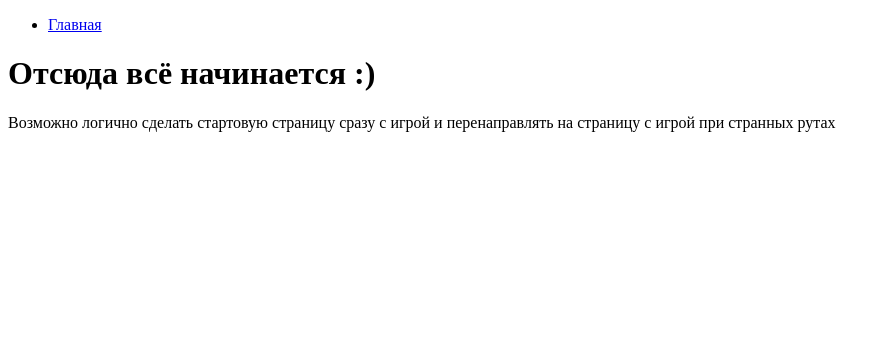
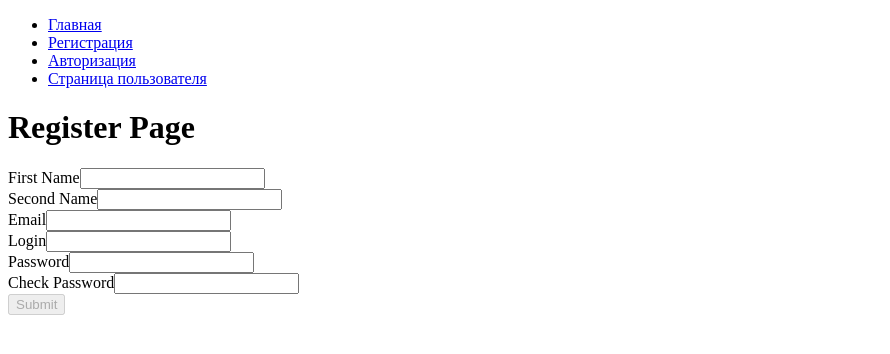
Before and after one commit to 08-salerno/game, a React app: page /register in a window 1280 px wide. Shown: the top 354 px of the page, without its empty margins (0-890 px from the left). Built offline with nearby package versions, Linux system fonts and the light colour scheme.

Commit message:
basic forms with validation for all 3 pages

```diff
--- a/src/App.tsx
+++ b/src/App.tsx
@@ -6,6 +6,9 @@ import {
   Link,
   RouteProps,
 } from 'react-router-dom';
+import Register from './pages/Register/Register';
+import Auth from './pages/Auth/Auth';
+import Profile from './pages/Profile/Profile';
 
 type AppRoute = {
   title: string;
@@ -16,7 +19,23 @@ type AppRoute = {
 /**
  * Добавляй руты сюда, а не в разметку
  */
-const routes: AppRoute[] = [];
+const routes: AppRoute[] = [
+  {
+    title: 'Регистрация',
+    link: '/register',
+    component: Register,
+  },
+  {
+    title: 'Авторизация',
+    link: '/auth',
+    component: Auth,
+  },
+  {
+    title: 'Страница пользователя',
+    link: '/profile',
+    component: Profile,
+  },
+];
 
 const App: React.FC = () => (
   <Router>
--- /dev/null
+++ b/src/components/components/FormField.tsx
@@ -0,0 +1,27 @@
+/* eslint-disable react/require-default-props */
+import React from 'react';
+import { ErrorMessage, Field } from 'formik';
+
+interface FormikFieldProps {
+  name: string;
+  label: string;
+  type?: string;
+}
+
+const FormField: React.FC<FormikFieldProps> = ({
+  name, label, type = 'text',
+}) => (
+    <div>
+    <label htmlFor="firstName">{label}</label>
+      <Field
+        label={label}
+        name={name}
+        type={type}
+        autoComplete="off"
+        helperText={<ErrorMessage name={name} />}
+      />
+      <ErrorMessage component="div" name={name} />
+    </div>
+);
+
+export default FormField;
--- /dev/null
+++ b/src/pages/Auth/Auth.tsx
@@ -0,0 +1,49 @@
+import * as React from 'react';
+import { Formik, Form } from 'formik';
+import * as Yup from 'yup';
+import FormFiled from '../../components/components/FormField';
+
+ interface MyFormValues {
+   email: string;
+   password: string;
+ }
+
+const SignUpSchema = Yup.object().shape({
+  email: Yup.string()
+    .email('Email is invalid')
+    .required('Required'),
+  password: Yup.string()
+    .min(6, 'Password must contain at least 6 symbols')
+    .required('Required'),
+});
+
+export const Auth: React.FC<{}> = () => {
+  const initialValues: MyFormValues = {
+    email: '',
+    password: '',
+  };
+  const handleSubmit = (values: MyFormValues): void => {
+    // eslint-disable-next-line no-console
+    console.log({ values });
+  };
+  return (
+     <div>
+       <h1>Auth Page</h1>
+       <Formik
+         initialValues={initialValues}
+         onSubmit={(handleSubmit)}
+         validationSchema={SignUpSchema}
+       >
+       {({ dirty, isValid }): React.ReactElement => (
+          <Form>
+            <FormFiled name="email" label="Email" type="email" />
+            <FormFiled name="password" label="Password" type="password" />
+            <button type="submit" disabled={!dirty || !isValid}>Submit</button>
+          </Form>
+       )}
+       </Formik>
+     </div>
+  );
+};
+
+export default Auth;
--- /dev/null
+++ b/src/pages/Profile/Profile.tsx
@@ -0,0 +1,76 @@
+import * as React from 'react';
+import { Formik, Form } from 'formik';
+import * as Yup from 'yup';
+import FormFiled from '../../components/components/FormField';
+
+ interface MyFormValues {
+   firstName: string;
+   secondName: string;
+   email: string;
+   login: string;
+   password: string;
+   checkPassword: string;
+ }
+
+const SignUpSchema = Yup.object().shape({
+  firstName: Yup.string()
+    .min(2, 'Name is too short')
+    .max(30, 'Name is too long')
+    .required('Required'),
+  secondName: Yup.string()
+    .min(2, 'Surname is too short')
+    .max(30, 'Surname is too long')
+    .required('Required'),
+  email: Yup.string()
+    .email('Email is invalid')
+    .required('Required'),
+  login: Yup.string()
+    .min(2, 'Login is too short')
+    .max(30, 'Login is too long')
+    .required('Required'),
+  password: Yup.string()
+    .min(6, 'Password must contain at least 6 symbols')
+    .required('Required'),
+  checkPassword: Yup.string()
+    .oneOf([Yup.ref('password'), null], 'Passwords should match')
+    .required('Required'),
+});
+
+export const Profile: React.FC<{}> = () => {
+  const initialValues: MyFormValues = {
+    firstName: '',
+    secondName: '',
+    email: '',
+    login: '',
+    password: '',
+    checkPassword: '',
+  };
+  const handleSubmit = (values: MyFormValues): void => {
+    // eslint-disable-next-line no-console
+    console.log({ values });
+  };
+  return (
+     <div>
+       <h1>Profile Page</h1>
+       <Formik
+         initialValues={initialValues}
+         onSubmit={(handleSubmit)}
+         validationSchema={SignUpSchema}
+       >
+       {({ dirty, isValid }): React.ReactElement => (
+          <Form>
+            <FormFiled name="firstName" label="First Name" />
+            <FormFiled name="secondName" label="Second Name" />
+            <FormFiled name="email" label="Email" type="email" />
+            <FormFiled name="login" label="Login" />
+            <FormFiled name="password" label="Password" type="password" />
+            <FormFiled name="checkPassword" label="Check Password" type="password" />
+            <button type="submit" disabled={!dirty || !isValid}>Submit</button>
+          </Form>
+       )}
+       </Formik>
+     </div>
+  );
+};
+
+export default Profile;
--- /dev/null
+++ b/src/pages/Register/Register.tsx
@@ -0,0 +1,76 @@
+import * as React from 'react';
+import { Formik, Form } from 'formik';
+import * as Yup from 'yup';
+import FormFiled from '../../components/components/FormField';
+
+ interface MyFormValues {
+   firstName: string;
+   secondName: string;
+   email: string;
+   login: string;
+   password: string;
+   checkPassword: string;
+ }
+
+const SignUpSchema = Yup.object().shape({
+  firstName: Yup.string()
+    .min(2, 'Name is too short')
+    .max(30, 'Name is too long')
+    .required('Required'),
+  secondName: Yup.string()
+    .min(2, 'Surname is too short')
+    .max(30, 'Surname is too long')
+    .required('Required'),
+  email: Yup.string()
+    .email('Email is invalid')
+    .required('Required'),
+  login: Yup.string()
+    .min(2, 'Login is too short')
+    .max(30, 'Login is too long')
+    .required('Required'),
+  password: Yup.string()
+    .min(6, 'Password must contain at least 6 symbols')
+    .required('Required'),
+  checkPassword: Yup.string()
+    .oneOf([Yup.ref('password'), null], 'Passwords should match')
+    .required('Required'),
+});
+
+export const Register: React.FC<{}> = () => {
+  const initialValues: MyFormValues = {
+    firstName: '',
+    secondName: '',
+    email: '',
+    login: '',
+    password: '',
+    checkPassword: '',
+  };
+  const handleSubmit = (values: MyFormValues): void => {
+    // eslint-disable-next-line no-console
+    console.log({ values });
+  };
+  return (
+     <div>
+       <h1>Register Page</h1>
+       <Formik
+         initialValues={initialValues}
+         onSubmit={(handleSubmit)}
+         validationSchema={SignUpSchema}
+       >
+       {({ dirty, isValid }): React.ReactElement => (
+          <Form>
+            <FormFiled name="firstName" label="First Name" />
+            <FormFiled name="secondName" label="Second Name" />
+            <FormFiled name="email" label="Email" type="email" />
+            <FormFiled name="login" label="Login" />
+            <FormFiled name="password" label="Password" type="password" />
+            <FormFiled name="checkPassword" label="Check Password" type="password" />
+            <button type="submit" disabled={!dirty || !isValid}>Submit</button>
+          </Form>
+       )}
+       </Formik>
+     </div>
+  );
+};
+
+export default Register;
```
Also changed, not shown: package.json (+12 -13 lines), 1 other file (tests, documents, lock files or other folders).
